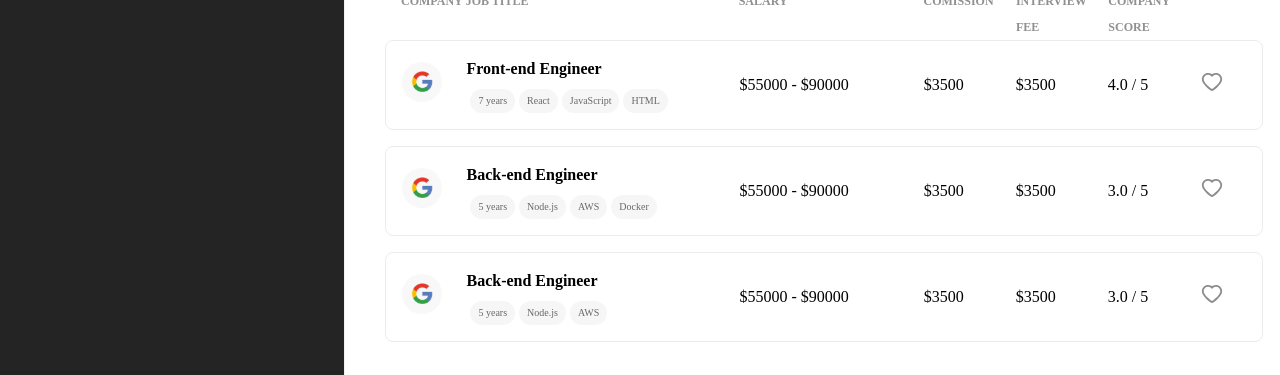
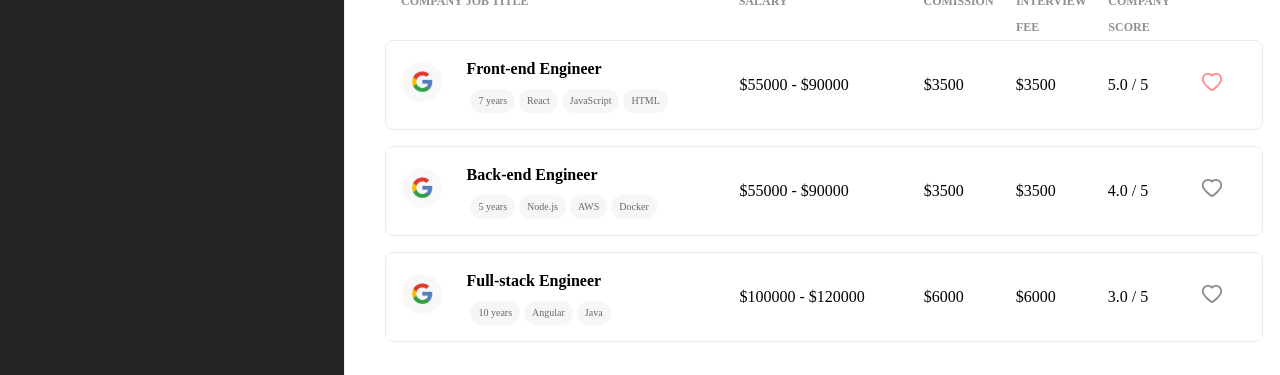
Before and after one commit to alexanderchernetsky/twyni, a React (Vite) app: page / in a window 1280 px wide. Shown: the part 400-775 px from the top of the page. Built offline with nearby package versions, Linux system fonts and the light colour scheme; a web font is replaced by a local one.

Commit message:
Implement like logic

```diff
--- a/src/App.css
+++ b/src/App.css
@@ -193,3 +193,9 @@ h1 {
 .like-wrapper {
   cursor: pointer;
 }
+
+.liked {
+  svg {
+    fill: red;
+  }
+}
--- a/src/App.tsx
+++ b/src/App.tsx
@@ -1,8 +1,9 @@
+import {useState} from "react";
 import { Input } from 'antd';
+
 import './App.css'
+import googleLogo from './assets/google.svg'
 
-import googleLogo from './assets/google.svg'
-import heart from './assets/heart.svg'
 
 
 const { Search } = Input;
@@ -16,41 +17,75 @@ const menuItems = [
 
 const columns = ['Company', 'Job title', 'Salary', 'Comission', 'Interview fee', 'Company score'];
 
-const tiles = [
+interface ITile {
+    id: number,
+    companyLogo: string,
+    jobTitle: string,
+    badges: string[],
+    salary: string,
+    commission: string,
+    fee: string,
+    score: string,
+    isLiked: boolean,
+}
+
+const tiles: ITile[] = [
     {
+        id: 1,
         companyLogo: 'Google',
         jobTitle: 'Front-end Engineer',
         badges: ['7 years', 'React', 'JavaScript', 'HTML'],
         salary: '$55000 - $90000',
         commission: '$3500',
         fee: '$3500',
-        score: '4.0 / 5',
+        score: '5.0 / 5',
         isLiked: true
     },
     {
+        id: 2,
         companyLogo: 'Google',
         jobTitle: 'Back-end Engineer',
         badges: ['5 years', 'Node.js', 'AWS', 'Docker'],
         salary: '$55000 - $90000',
         commission: '$3500',
         fee: '$3500',
-        score: '3.0 / 5',
+        score: '4.0 / 5',
         isLiked: false
     },
     {
+        id: 3,
         companyLogo: 'Google',
-        jobTitle: 'Back-end Engineer',
-        badges: ['5 years', 'Node.js', 'AWS'],
-        salary: '$55000 - $90000',
-        commission: '$3500',
-        fee: '$3500',
+        jobTitle: 'Full-stack Engineer',
+        badges: ['10 years', 'Angular', 'Java'],
+        salary: '$100000 - $120000',
+        commission: '$6000',
+        fee: '$6000',
         score: '3.0 / 5',
         isLiked: false
     },
 ]
 
 function App() {
-        const onSearch = () => {};
+    const [jobs, setJobs] = useState(tiles);
+
+    const onSearch = () => {
+        // todo
+    };
+
+    const onHeartClick = (id: number) => {
+        setJobs(prevState => {
+            const updated = prevState.map(tile => {
+                if (tile.id === id) {
+                    const isLiked = !tile.isLiked;
+                    return {...tile, isLiked: isLiked};
+                }
+
+                return tile;
+            })
+
+            return updated;
+        })
+    }
 
   return (
     <div className="home-page-container">
@@ -78,9 +113,9 @@ function App() {
                 </div>
                 <div className="column-names">{columns.map((col, index) => <div className="column" key={index}>{col}</div>)}</div>
                 <div className="tiles-wrapper">
-                    {tiles.map((tile, index) => {
+                    {jobs.map((tile) => {
                         return (
-                            <div key={index} className="tile">
+                            <div key={tile.id} className="tile">
                                 <div><img src={googleLogo} alt="company-logo"/></div>
                                 <div className="job-title-wrapper">
                                     <div className="job-title">{tile.jobTitle}</div>
@@ -90,7 +125,14 @@ function App() {
                                 <div className="commission">{tile.commission}</div>
                                 <div className="commission">{tile.fee}</div>
                                 <div className="score">{tile.score}</div>
-                                <div className="like-wrapper"><img src={heart} alt="like"/></div>
+                                <div className="like-wrapper" onClick={() => onHeartClick(tile.id)}>
+                                    <svg width="24" height="24" viewBox="0 0 24 24" fill="none"
+                                         xmlns="http://www.w3.org/2000/svg">
+                                        <path
+                                            d="M21.6328 6.64689C21.3187 5.91948 20.8657 5.2603 20.2992 4.70627C19.7323 4.15058 19.064 3.70898 18.3305 3.40549C17.5699 3.08953 16.7541 2.92781 15.9305 2.9297C14.775 2.9297 13.6477 3.24611 12.668 3.84377C12.4336 3.98674 12.2109 4.14377 12 4.31486C11.7891 4.14377 11.5664 3.98674 11.332 3.84377C10.3523 3.24611 9.225 2.9297 8.06953 2.9297C7.2375 2.9297 6.43125 3.08908 5.66953 3.40549C4.93359 3.71017 4.27031 4.14845 3.70078 4.70627C3.13359 5.25968 2.6805 5.91901 2.36719 6.64689C2.04141 7.40392 1.875 8.20783 1.875 9.03517C1.875 9.81564 2.03438 10.6289 2.35078 11.4563C2.61563 12.1477 2.99531 12.8649 3.48047 13.5891C4.24922 14.7352 5.30625 15.9305 6.61875 17.1422C8.79375 19.1508 10.9477 20.5383 11.0391 20.5946L11.5945 20.9508C11.8406 21.1078 12.157 21.1078 12.4031 20.9508L12.9586 20.5946C13.05 20.536 15.2016 19.1508 17.3789 17.1422C18.6914 15.9305 19.7484 14.7352 20.5172 13.5891C21.0023 12.8649 21.3844 12.1477 21.6469 11.4563C21.9633 10.6289 22.1227 9.81564 22.1227 9.03517C22.125 8.20783 21.9586 7.40392 21.6328 6.64689V6.64689ZM12 19.0969C12 19.0969 3.65625 13.7508 3.65625 9.03517C3.65625 6.64689 5.63203 4.71095 8.06953 4.71095C9.78281 4.71095 11.2688 5.6672 12 7.06408C12.7313 5.6672 14.2172 4.71095 15.9305 4.71095C18.368 4.71095 20.3438 6.64689 20.3438 9.03517C20.3438 13.7508 12 19.0969 12 19.0969Z"
+                                            fill={tile.isLiked ? 'red' : 'black'} fill-opacity="0.45"/>
+                                    </svg>
+                                </div>
                             </div>
                         )
                     })}
```
